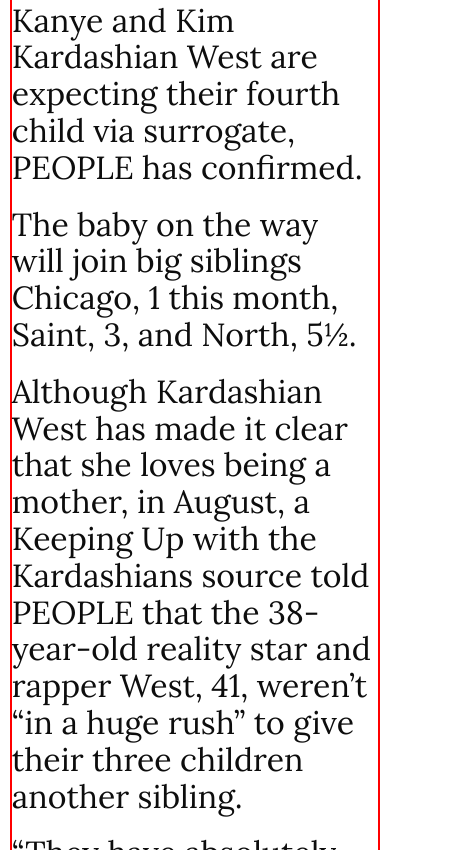
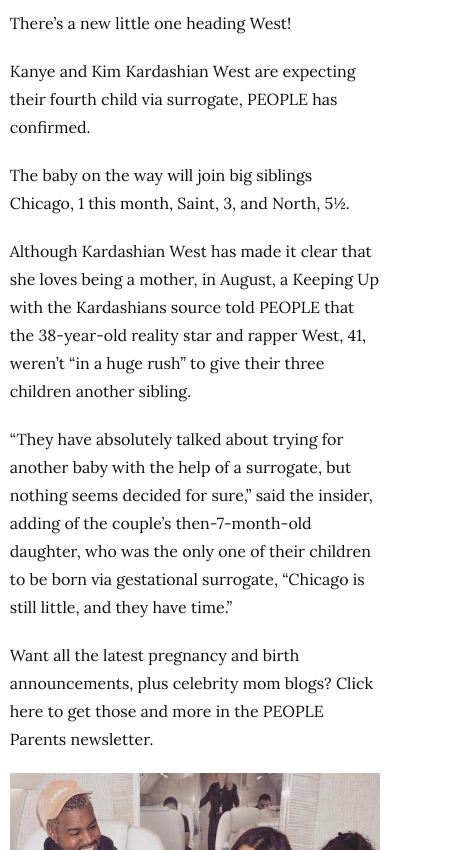
Before and after one commit to bruno-li/people-mag, a website: page index.html in a window 390 px wide. Shown: the part 672-1522 px from the top of the page, 458 px wide, since content can reach past the window. Drawn offline with Linux system fonts and the light colour scheme.

Commit message:
add media queries for all devices size

```diff
--- a/_mixin.scss
+++ b/_mixin.scss
@@ -24,7 +24,7 @@
 		}
 	}
 	@if $breakpoint==tab-port {
-		@media (max-width: 1070px) {
+		@media (max-width: 1024px) {
 			@content;
 		}
 	}
--- a/index.html
+++ b/index.html
@@ -62,6 +62,7 @@
             </section>
 
             <section class="main-content">
+                <h2>Kanye and Kim Kardashian West are set to welcome another baby into their household that already includes daughters Chicago and North, plus son Saint</h2>
                 <p>There’s a new little one heading West!</p>
                 <p>Kanye and Kim Kardashian West are expecting their fourth child via surrogate, PEOPLE has confirmed.</p>
                 <p>The baby on the way will join big siblings Chicago, 1 this month, Saint, 3, and North, 5½.</p>
--- a/main.scss
+++ b/main.scss
@@ -38,10 +38,10 @@
             margin-left: 8rem;
         }
         @include respond(tab-port) {
-            margin: 0 15rem;
+            margin: .4rem 10.5rem;
         }
         @include respond(phone) {
-            margin-right: 35rem;
+            margin-right: 24rem;
         }
 	}
 
@@ -56,7 +56,7 @@
             margin-left: 0rem;
         }
         @include respond(tab-port) {
-            margin: 0 18rem;
+            margin: 0 14.5rem;
         }
         @include respond(phone) {
             display: none;
@@ -104,13 +104,12 @@
         font-size: 12px;
         line-height: 12px;
         @include respond(tab-port) {
-            font-size: 1.2rem;
+            font-size: 12px;
         }
     }
     &-hamburger-logo {
         height: 17px;
         padding: 0;
-        // margin: 1px 0;
     }
     &-hamburger-logo-link {
         padding-right: 9px;
@@ -124,12 +123,16 @@
         margin: 0 1rem;
         margin-top: 6px;
         @include respond(tab-land) {
-            margin: 0 0 0 .5rem;
+            margin-top: .3rem;
+        }
+        @include respond(phone) {
+            margin-left: 10px;
         }
     }
     &-brand-logo-img {
         padding: 0;
         height: 35px;
+
     }
     &__search-icon {
         height: 16px;
@@ -204,8 +207,8 @@
         text-align: center;
         width: 100%;
         @include respond(phone) {
-            font-size: 2.4rem;
-            line-height: 2.7rem;
+            font-size: 36px;
+            line-height: 40px;
         }
     }
     &__social-media {
@@ -225,6 +228,19 @@
     margin: 0 auto;
     max-width: 650px;
     // border: 2px solid green;
+    h2{
+        font-family: "Roboto", sans-serif;
+        font-size: 18px;
+        line-height: 28px;
+        font-weight: 700;
+        color:rgba(0, 0, 0, 0.95);
+
+        @include respond(phone) {
+            text-align: center;
+            font-size: 18px;
+            line-height: 28px;
+        }
+    }
 
     p {
         font-family: Lora, serif;
@@ -234,22 +250,22 @@
         margin: 20px 0;
         color: rgba(0, 0, 0, 0.95);
         @include respond(tab-land) {
-            font-size: 2.3rem;
-            line-height: 2.7rem;
+            font-size: 18px;
+            line-height: 28px;
         }
         @include respond(tab-port) {
-            font-size: 2.5rem;
-            line-height: 3.2rem;
+            font-size: 18px;
+            line-height: 28px;
         }
         @include respond(phone) {
-            font-size: 2rem;
-            line-height: 2.3rem;
+            font-size: 16px;
+            line-height: 28px;
         }
     }
 }
 
 .container {
-    border: 2px solid red;
+    // border: 2px solid red;
     width: 60%;
 	margin: 0 auto;
     @include respond(big-desktop) {
@@ -290,35 +306,43 @@
 }
 
 
-
+//////////////// FOOTER ///////////////////////
 
 .footer {
-    font-family: Limerick, sans-serif;
-    font-size: 1rem;
+    font-family: "Limerick", sans-serif;
+    font-size: 14px;
+    line-height: 20px;
     background-color: #FAF7FA;
     margin-bottom: 10rem;
-    height: 45rem;
+    height: 28rem;
     border-top: 1px solid $color-grey;
 	border-bottom: 1px solid $color-grey;
 
     @include respond(phone) {
-        height: 90rem;
+        height: 55rem;
 	}
 
     & h2 {
-        font-size: 1.8rem;
-		font-weight: 500;
+        font-size: 24px;
+        line-height: 32px;
+        font-weight: 500;
+
+        @include respond(phone) {
+            font-size: 20px;
+            line-height: 28px;
+        }
     }
     &-logo {
-        padding: 4rem 0;
+        padding: 2rem 0;
     }
     &-logo-img {
         display: block;
         margin: 0 auto;
-        height: 5rem;
+        height: 60px;
 	}
 
-	// inner container
+    // inner container
+
     &-inner-container {
         display: flex;
 		justify-content: center;
@@ -331,35 +355,59 @@
 	//left container
     &-inner-container-left {
         text-align: center;
-		padding-right: 5rem;
+        padding-right: 2rem;
+
 
         @include respond(phone) {
             align-items: center;
             width: 100%;
         }
+        h2{
+            @include respond(tab-port) {
+                margin-left: 1rem;
+            }
+
+            @include respond(phone) {
+                margin-left: 3rem;
+
+            }
+
+        }
     }
     &-inner-container--ad {
-        height: 20rem; // padding: 2rem 2rem;
-		margin-top: 2rem;
+        height: 270px;
+        margin-top: 1rem;
+        @include respond(tab-land) {
+            height: 245px;
+        }
+        @include respond(tab-port) {
+            height: 220px;
+            margin-left: 1rem;
+            border: 2px solid red;
 
+        }
         @include respond(phone) {
-            margin-left: 5rem;
+            margin-left: 3rem;
         }
 	}
 	// middle container
     &-inner-container-middle {
         text-align: center;
-        width: 25%;
+        width: 20%;
         border-right: 1px solid $color-grey;
-		border-left: 1px solid $color-grey;
+        border-left: 1px solid $color-grey;
+
+        @include respond(tab-land) {
+            width: 30%;
+		}
 
         @include respond(phone) {
-            font-size: 1.1rem;
+            font-size: 13px;
             border-top: 1px solid $color-grey;
             border-bottom: 1px solid $color-grey;
             border-right: none;
             border-left: none;
-            margin: 2rem 0;
+            margin: 1rem 0;
             padding: 1.5rem 0;
             width: 85%;
         }
@@ -368,23 +416,26 @@
             margin-top: 1rem;
             list-style: none;
             display: inline-block;
+
             & li {
                 padding: 1rem 0;
+                @include respond(phone) {
+                    padding: .5rem;
+                }
             }
         }
 	}
 	 //right container
     &-inner-container-right {
-        width: 100%;
+        width: 20%;
 		text-align: center;
-		@include respond(big-desktop){
-			width: 20%;
-		}
 		@include respond(tab-land) {
-			width: 25%;
+            width: 25%;
+            margin-left: 1.3rem;
 		}
 		@include respond(tab-port) {
-			width: 75%;
+            margin-right: .7rem;
+			width: 25%;
 		}
 		@include respond(phone) {
 			width: 17rem;
@@ -393,42 +444,56 @@
         &--links {
             list-style: none;
             & li {
-                font-size: 1.1rem;
+                font-size: 14px;
                 padding: 1.5rem 0 0 0;
             }
 		}
 
 
         &--media {
-            width: 75%;
-			margin-bottom: 4rem;
-			@include respond(big-desktop){
-				width: 65%;
-			}
+            width: 220px;
+			margin-bottom: 3rem;
+
 			@include respond(tab-land) {
-				width: 70%;
+                width: 220px;
+                margin-bottom: 2rem;
 			}
 			@include respond(tab-port) {
-				width: 75%;
+                width: 180px;
 			}
 			@include respond(phone) {
-				width: 17rem;
+				width: 220px;
 			}
         }
         & button {
             display: block;
             margin: 1rem auto;
             text-transform: uppercase;
-            padding: 1.2rem 4.2rem;
-            font-size: 1.2rem;
+            padding: .8rem 2.9rem;
+            font-size: 14px;
+            line-height: 20px;
             font-weight: 900;
             letter-spacing: .02rem;
             background-color: #fff;
             color: #000;
             border: 5px solid #00aeef;
+
+            @include respond(tab-land) {
+                font-size: 10px;
+                  margin-left: 1rem;
+                  padding: .7rem 2.7rem;
+            }
+            @include respond(phone) {
+                margin: 1rem auto;
+
+			}
         }
     }
     & span {
-        font-size: 1.15rem;
+        font-family: "Roboto", sans-serif;
+        font-size: 14px;
+        line-height: 20px;
+
+
     }
 }
```
Also changed, not shown: css/main.css.
